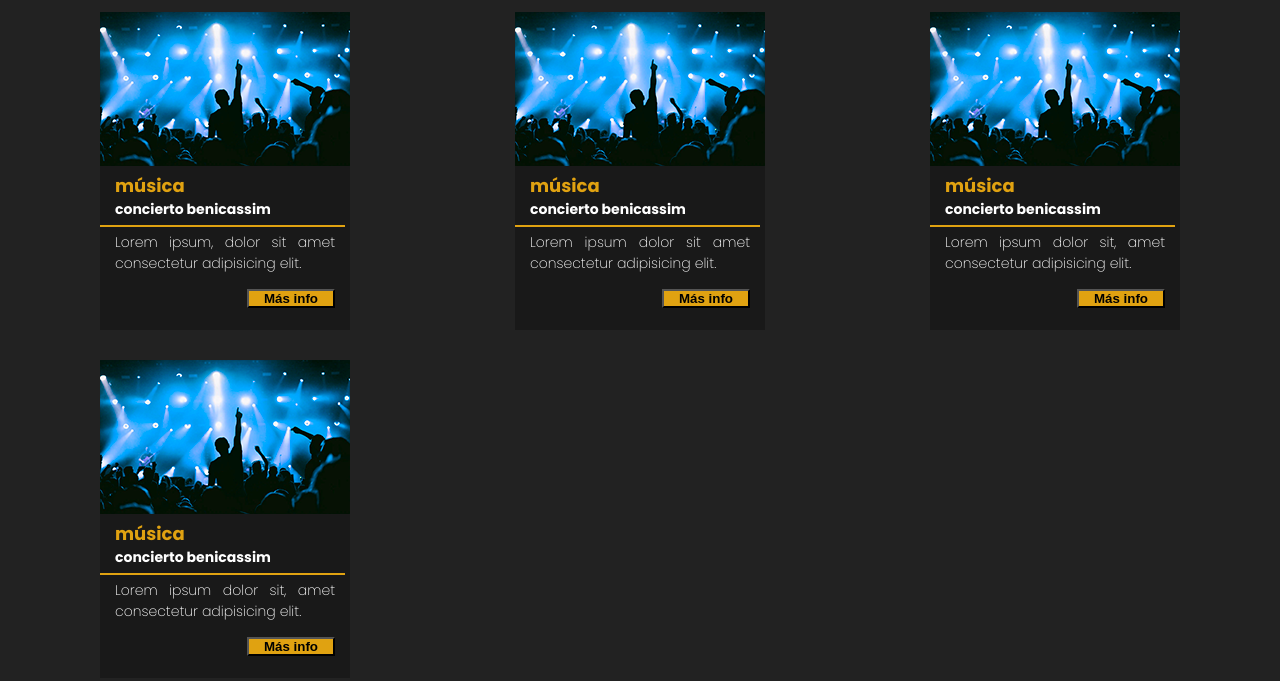
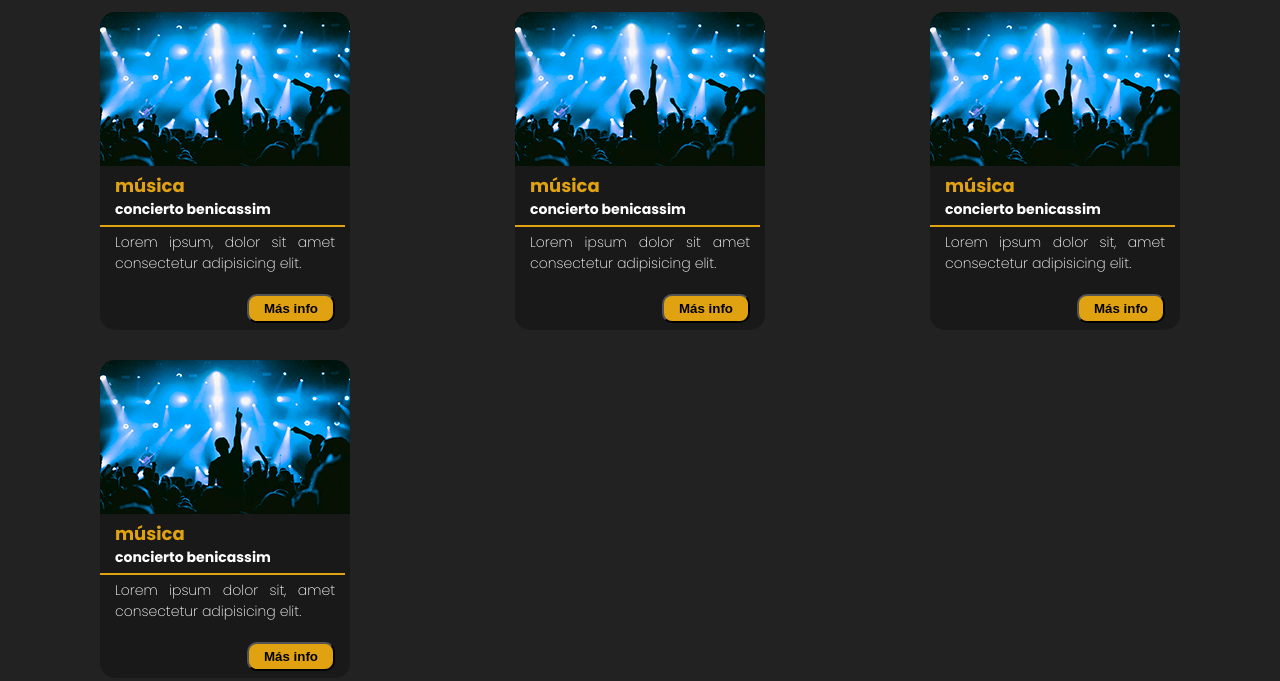
Before and after one commit to cerrotech88/html_css_curso, a plain HTML site: page porfolio/index.html in a window 1280 px wide. Shown: the part 859-1540 px from the top of the page. Drawn offline with Linux system fonts and the light colour scheme; a web font is replaced by a local one.

Commit message:
sección portafolio card

```diff
--- a/porfolio/css/styles.css
+++ b/porfolio/css/styles.css
@@ -17,6 +17,14 @@ section {
     padding-top: 10px;
     padding-bottom: 10px;*/
     padding: 10px 100px 10px 100px;
+}
+
+nav {
+    background-color: #222;
+    border-bottom: 1px solid #e0a211;
+    position: fixed;
+    text-align: center;
+    width: 100%;
 }
 
 h1 {
@@ -51,14 +59,6 @@ i {
 
 i:hover {
     color: #e0a211
-}
-
-nav {
-    background-color: #222;
-    border-bottom: 1px solid #e0a211;
-    position: fixed;
-    text-align: center;
-    width: 100%;
 }
 
 
@@ -111,6 +111,10 @@ li {
     margin-right: 5px;
 }
 
+button {
+    border-radius: 10px;
+}
+
 
 /* .CLASS */
 
@@ -149,6 +153,9 @@ li {
 
 /*card portfolio*/
 
+
+/* Flex.........................*/
+
 .filaportfolio {
     display: flex;
     flex-direction: row;
@@ -162,6 +169,11 @@ li {
 .card {
     width: 250px;
     background-color: #191919;
+    border-radius: 15px;
+}
+
+.card img {
+    border-radius: 15px 15px 0px 0px;
 }
 
 .card h3 {
@@ -196,3 +208,8 @@ li {
     margin: 0px 5px 5px 0px;
     border: 1px solid #e0a211;
 }
+
+.card button {
+    margin-top: 5px;
+    padding: 5px;
+}
```
Also changed, not shown: porfolio/index.html (+12 -3 lines).
